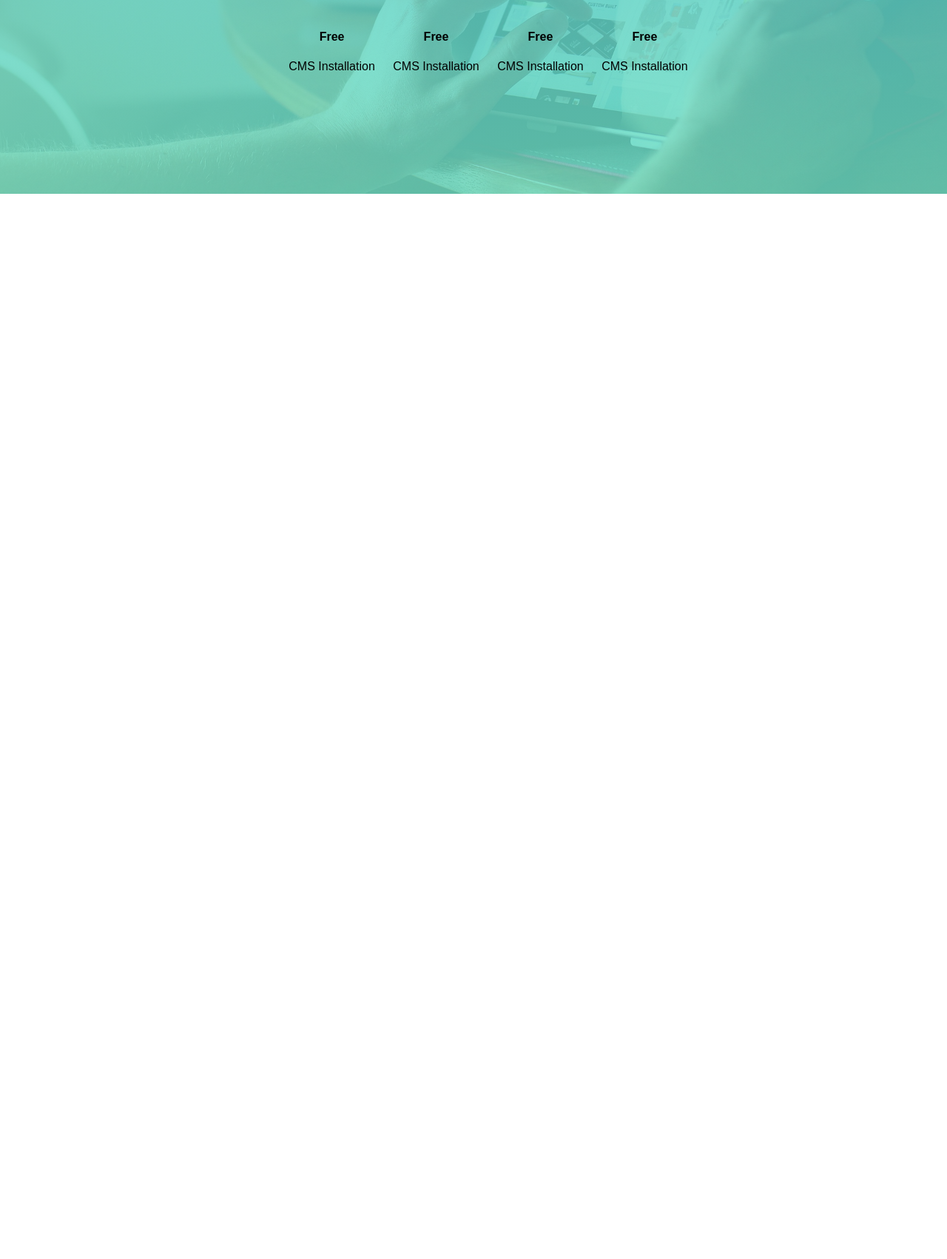
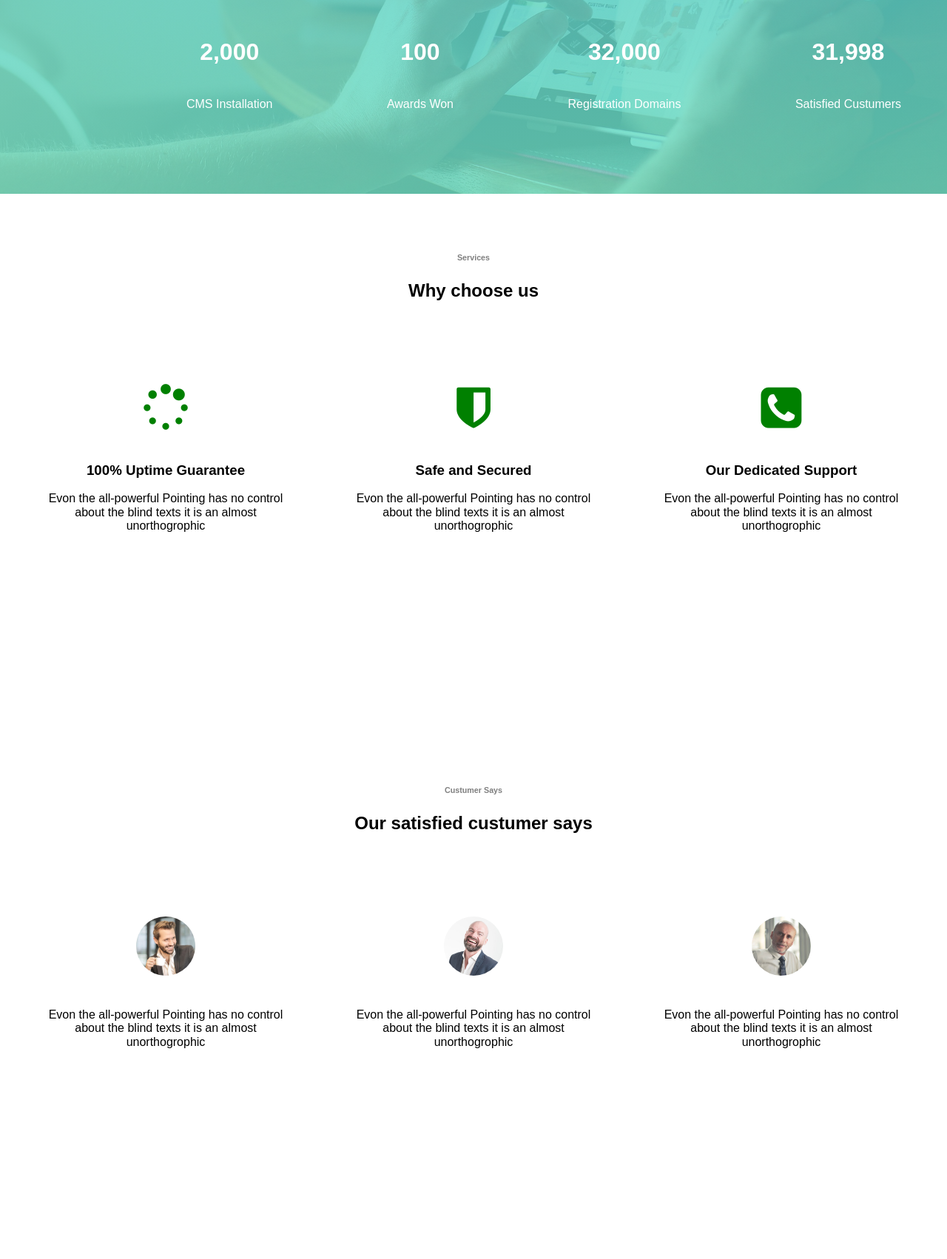
Before and after one commit to Gypsynkov/Project-Alpha, a plain HTML site: page index.html in a window 1280 px wide. Shown: the part 3299-5001 px from the top of the page at 74% size. Before the commit the page ends 3561 px from the top, so only its background shows below. Drawn offline with Linux system fonts and the light colour scheme.

Commit message:
Правки блоков Fun

```diff
--- a/css/style.css
+++ b/css/style.css
@@ -178,10 +178,32 @@ header {
     display: flex;
     text-align: center;
     justify-content: space-around;
+    color: white;
+}
+
+.funs_descr h4 {
+    font-size: xx-large;
+    padding-bottom: 0;
 }
 
 .funs_descr li {
-    padding: 10px;
+    padding-left: 150px;
+}
+
+.person_img {
+    height: 5em;
+    width: 5em;
+    border-radius: 50%;
+    position: relative;
+}
+
+.person_img::after {
+    content: '';
+    position: absolute;
+    width: 25px;
+    height: 25px;
+    border-radius: 50%;
+    background-color: #c90000;
 }
 
 .grid {
--- a/index.html
+++ b/index.html
@@ -137,26 +137,82 @@
                 <div class="funs_descr">
                     <ul>
                         <li>
-                            <h4>Free</h4>
+                            <h4>2,000</h4>
                             <p>CMS Installation</p>
                         </li>
                         <li>
-                            <h4>Free</h4>
-                            <p>CMS Installation</p>
+                            <h4>100</h4>
+                            <p>Awards Won</p>
                         </li>
                         <li>
-                            <h4>Free</h4>
-                            <p>CMS Installation</p>
+                            <h4>32,000</h4>
+                            <p>Registration Domains</p>
                         </li>
                         <li>
-                            <h4>Free</h4>
-                            <p>CMS Installation</p>
+                            <h4>31,998</h4>
+                            <p>Satisfied Custumers</p>
                         </li>
                     </ul>
                 </div>
             </div>
         </section>
-        <section></section>
+         <section class="wrapper_block">
+            <div class="wrapper_descr">
+                <h6>Services</h6>
+                <h2>Why choose us</h2>
+            </div>
+            <div class="carts">
+                <ul>
+                    <li>
+                        <i class="fa fa-spinner fa-4x" aria-hidden="true"></i>
+                        <div class="cart">
+                            <h3 class="cart-title">100% Uptime Guarantee</h3>
+                            <p>Evon the all-powerful Pointing has no control about the blind texts it is an almost unorthogrophic</p>
+                        </div>
+                    </li>
+                    <li>
+                        <i class="fa fa-shield fa-4x" aria-hidden="true"></i>
+                        <div class="cart">
+                            <h3 class="cart-title">Safe and Secured</h3>
+                            <p>Evon the all-powerful Pointing has no control about the blind texts it is an almost unorthogrophic</p>
+                        </div>
+                    <li>
+                        <i class="fa fa-phone-square fa-4x" aria-hidden="true"></i>
+                        <div class="cart">
+                            <h3 class="cart-title">Our Dedicated Support</h3>
+                            <p>Evon the all-powerful Pointing has no control about the blind texts it is an almost unorthogrophic</p>
+                        </div>
+                    </li>
+                </ul>
+            </div>
+        </section>
+        <section class="wrapper_block">
+            <div class="wrapper_descr">
+                <h6>Custumer Says</h6>
+                <h2>Our satisfied custumer says</h2>
+            </div>
+            <div class="carts">
+                <ul>
+                    <li>
+                        <img src="./icons/person_1.jpg" alt="p1" class="person_img">
+                        <div class="cart">
+                            <p>Evon the all-powerful Pointing has no control about the blind texts it is an almost unorthogrophic</p>
+                        </div>
+                    </li>
+                    <li>
+                        <img src="./icons/person_2.jpg" alt="p2" class="person_img">
+                        <div class="cart">
+                           <p>Evon the all-powerful Pointing has no control about the blind texts it is an almost unorthogrophic</p>
+                        </div>
+                    <li>
+                        <img src="./icons/person_3.jpg" alt="p3" class="person_img">
+                        <div class="cart">
+                           <p>Evon the all-powerful Pointing has no control about the blind texts it is an almost unorthogrophic</p>
+                        </div>
+                    </li>
+                </ul>
+            </div>
+        </section>
     </main>
 </body>
 </html>
```
